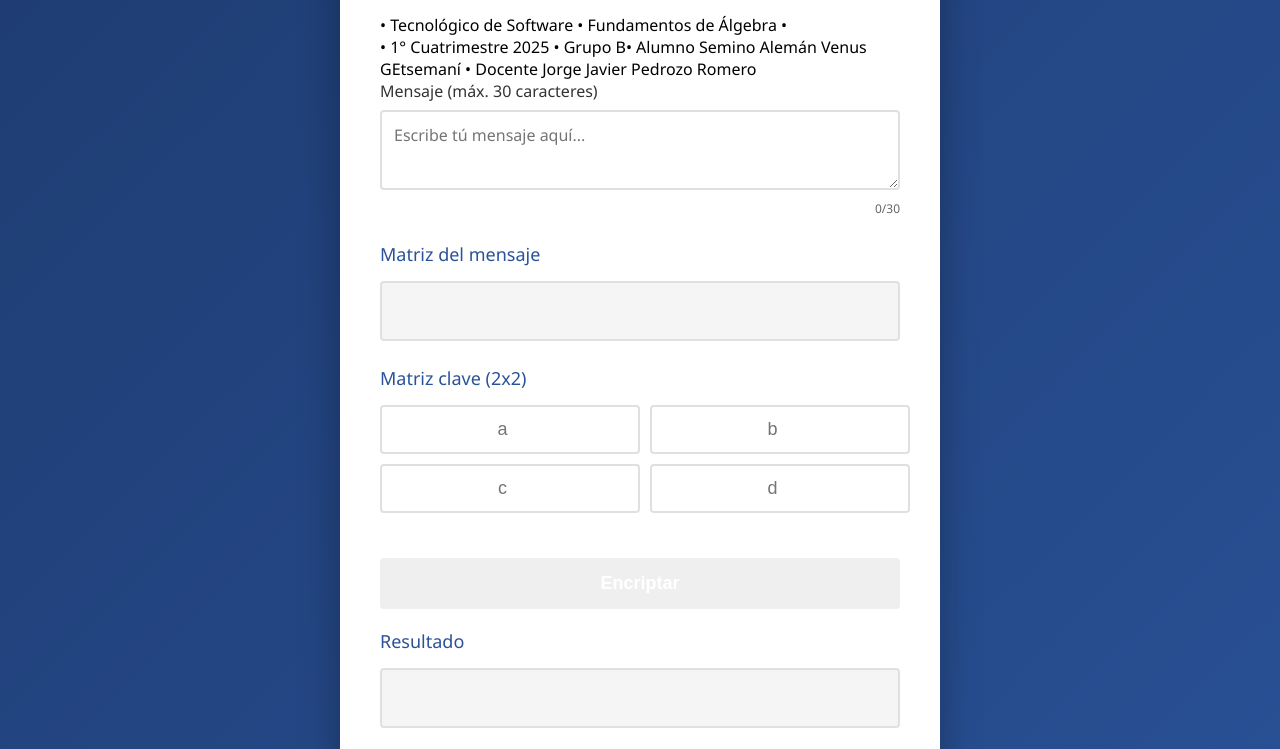
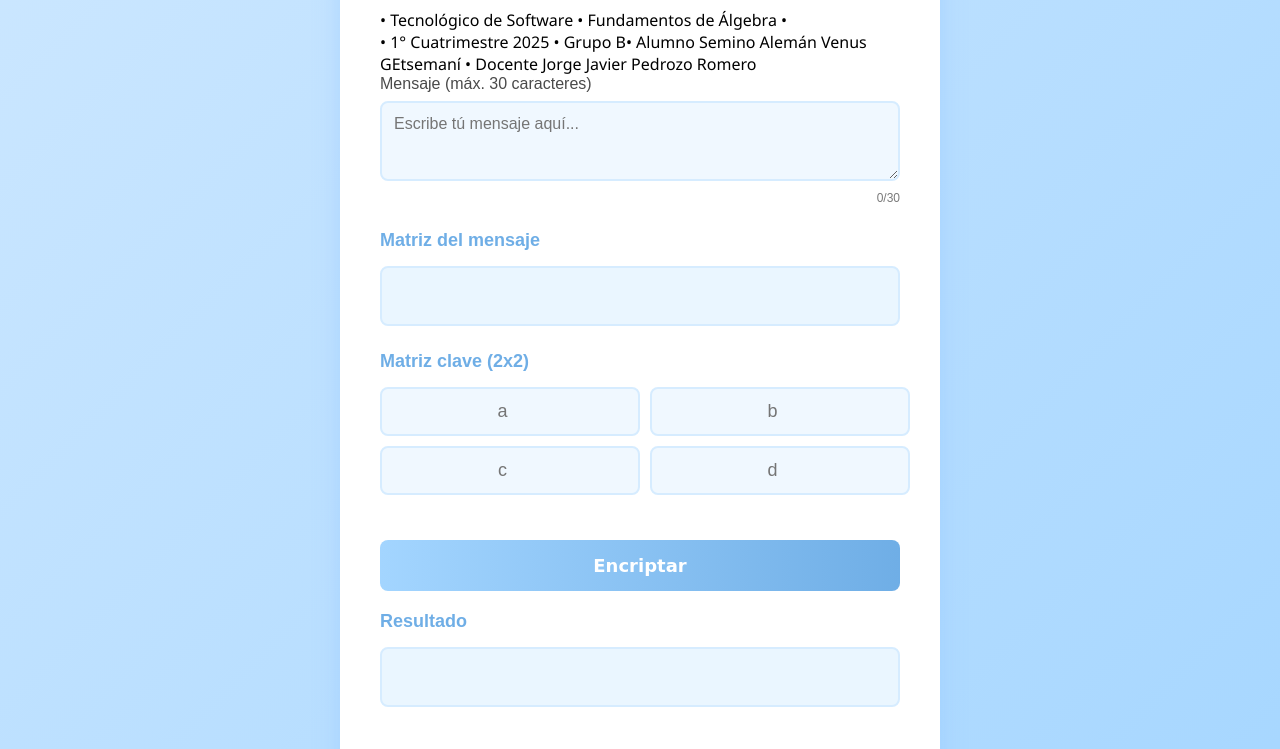
Before and after one commit to sunev-venus/tareadealgebra_sunev, a plain HTML site: page index.html in a window 1280 px wide. Shown: the part 119-868 px from the top of the page. Drawn offline with Linux system fonts and the light colour scheme.

Commit message:
cambios estilos

```diff
--- a/style.css
+++ b/style.css
@@ -5,8 +5,8 @@
 }
 
 body {
-    font-family: 'Segoe UI', Tahoma, Geneva, Verdana, sans-serif;
-    background: linear-gradient(135deg, #1e3c72 0%, #2a5298 100%);
+    font-family: 'Quicksand', 'Segoe UI', Tahoma, Geneva, Verdana, sans-serif;
+    background: linear-gradient(135deg, #cce7ff 0%, #a3d5ff 100%);
     min-height: 100vh;
     display: flex;
     justify-content: center;
@@ -15,27 +15,29 @@ body {
 }
 
 .container {
-    background: white;
+    background: #ffffff;
     max-width: 600px;
     width: 100%;
     padding: 40px;
-    border-radius: 8px;
-    box-shadow: 0 10px 40px rgba(0, 0, 0, 0.3);
+    border-radius: 16px;
+    box-shadow: 0 8px 25px rgba(150, 200, 255, 0.5);
 }
 
 h1 {
-    color: #1e3c72;
+    color: #5a8fd8;
     text-align: center;
     margin-bottom: 30px;
     font-size: 32px;
-    font-weight: 600;
+    font-weight: 700;
+    font-family: 'Baloo 2', cursive;
 }
 
 h3 {
-    color: #2a5298;
+    color: #6faee6;
     margin-bottom: 15px;
     font-size: 18px;
-    font-weight: 500;
+    font-weight: 600;
+    font-family: 'Quicksand', sans-serif;
 }
 
 .section {
@@ -44,43 +46,47 @@ h3 {
 
 label {
     display: block;
-    color: #333;
+    color: #4a4a4a;
     margin-bottom: 8px;
     font-weight: 500;
+    font-family: 'Quicksand', sans-serif;
 }
 
 textarea {
     width: 100%;
     padding: 12px;
-    border: 2px solid #e0e0e0;
-    border-radius: 4px;
+    border: 2px solid #d6ecff;
+    border-radius: 8px;
     font-size: 16px;
     resize: vertical;
     min-height: 80px;
-    font-family: inherit;
+    font-family: 'Quicksand', sans-serif;
     transition: border-color 0.3s;
+    background: #f0f8ff;
 }
 
 textarea:focus {
     outline: none;
-    border-color: #2a5298;
+    border-color: #6faee6;
+    background: #e6f3ff;
 }
 
 .char-count {
     text-align: right;
-    color: #666;
+    color: #7a7a7a;
     font-size: 12px;
     margin-top: 5px;
+    font-family: 'Quicksand', sans-serif;
 }
 
 .matriz-display {
-    background: #f5f5f5;
+    background: #eaf6ff;
     padding: 20px;
-    border-radius: 4px;
-    border: 2px solid #e0e0e0;
+    border-radius: 8px;
+    border: 2px solid #d6ecff;
     min-height: 60px;
     font-family: 'Courier New', monospace;
-    color: #333;
+    color: #4a4a4a;
     line-height: 1.8;
 }
 
@@ -93,34 +99,38 @@ textarea:focus {
 
 .matriz-input input {
     padding: 12px;
-    border: 2px solid #e0e0e0;
-    border-radius: 4px;
+    border: 2px solid #d6ecff;
+    border-radius: 8px;
     font-size: 18px;
     text-align: center;
     transition: border-color 0.3s;
+    background: #f0f8ff;
+    font-family: 'Quicksand', sans-serif;
 }
 
 .matriz-input input:focus {
     outline: none;
-    border-color: #2a5298;
+    border-color: #6faee6;
+    background: #e6f3ff;
 }
 
 button {
     width: 100%;
     padding: 15px;
-    background: linear-gradient(90deg,var(rgb(11, 131, 178)),var(rgb(2, 22, 44)));
-    color: white;
+    background: linear-gradient(90deg, #a3d5ff, #6faee6);
+    color: #ffffff;
     border: none;
-    border-radius: 4px;
+    border-radius: 8px;
     font-size: 18px;
     font-weight: 600;
     cursor: pointer;
     transition: background 0.3s;
     margin: 20px 0;
+    font-family: 'Baloo 2', cursive;
 }
 
 button:hover {
-    background: #1e3c72;
+    background: #5a8fd8;
 }
 
 button:active {
@@ -128,18 +138,19 @@ button:active {
 }
 
 .resultado-box {
-    background: #f5f5f5;
+    background: #eaf6ff;
     padding: 20px;
-    border-radius: 4px;
-    border: 2px solid #e0e0e0;
+    border-radius: 8px;
+    border: 2px solid #d6ecff;
     min-height: 60px;
     font-family: 'Courier New', monospace;
-    color: #333;
+    color: #4a4a4a;
     word-wrap: break-word;
 }
 
 .error {
     color: #d32f2f;
-    background: #ffebee;
-    border-color: #d32f2f;
+    background: #ffe6e6;
+    border-color: #f5b5b5;
+    font-family: 'Quicksand', sans-serif;
 }
```
